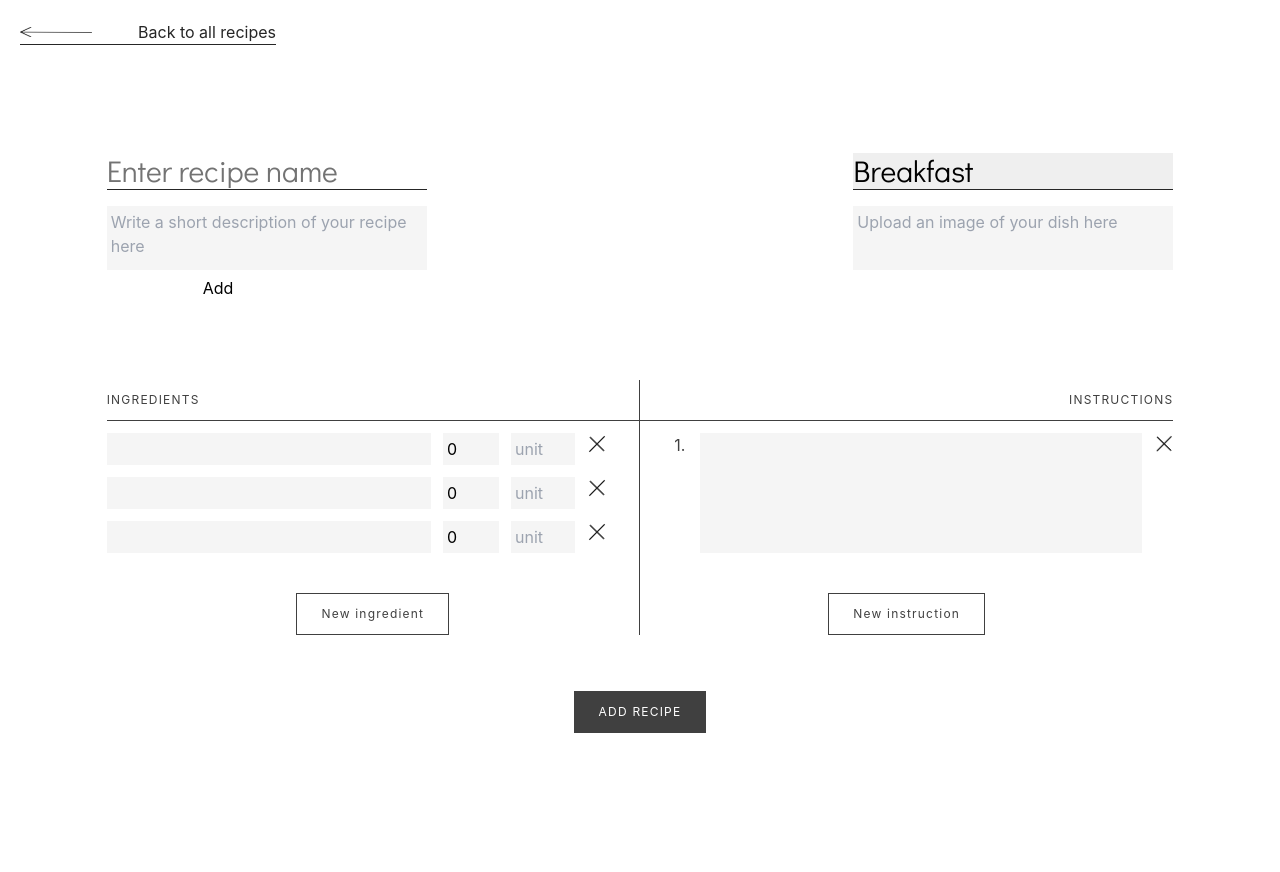
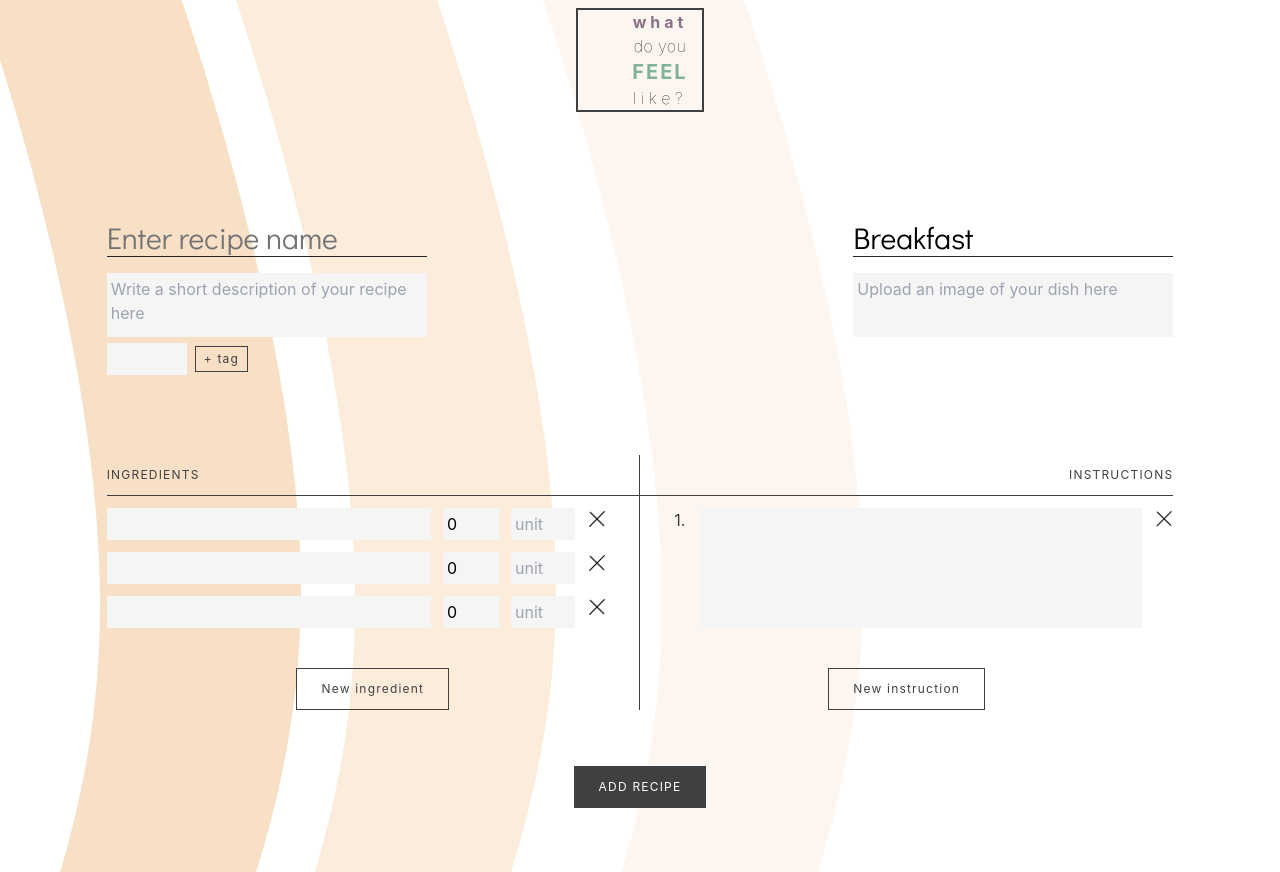
Before and after one commit to Johngn/recipes, a Next.js app: page /add-recipe in a window 1280 px wide. Before the commit the page ends 800 px from the top, so only its background shows below. Built offline with nearby package versions, Linux system fonts and the light colour scheme.

Commit message:
edit min heigh large pages + tags on add recipe

```diff
--- a/src/components/editRecipe.tsx
+++ b/src/components/editRecipe.tsx
@@ -4,6 +4,7 @@ import { categoryOptions } from "../../utils/constants";
 import Image from "next/image";
 import { useDropzone } from "react-dropzone";
 import { FunctionComponent, useState, useCallback } from "react";
+import Nav from "../components/nav";
 
 type EditProps = {
   createRecipe?: (newRecipe: recipeType) => Promise<void>;
@@ -172,11 +173,14 @@ const EditRecipe: FunctionComponent<EditProps> = ({
 
   return (
     <>
-      <div className="max-w-6xl w-10/12 mt-27 mx-auto flex justify-between animate-[appear2_1.3s_ease_1]">
+      <div className="min-h-screen bg-[url('/bg-yellow.png')] bg-no-repeat bg-fixed">
+        <div className="pt-2 max-w-screen-xl h-auto pb-2 mx-auto ">
+          <Nav />
+          <section className="max-w-6xl w-10/12 mt-27 mx-auto flex justify-between animate-[appear2_1.3s_ease_1]">
             <div>
               <input
                 placeholder="Enter recipe name"
-            className="w-80 border-b border-neutral-800 placeholder-neutral-500 font-gothic text-3xl text-neutral-700 transition duration-300 hover:bg-neutral-200 focus:bg-neutral-200"
+                className="w-80 border-b border-neutral-800 placeholder-neutral-500 font-gothic text-3xl text-neutral-700 transition duration-300 hover:bg-neutral-200 focus:bg-neutral-200 bg-transparent"
                 value={title}
                 onChange={e => setTitle(e.currentTarget.value)}
               />
@@ -188,25 +192,34 @@ const EditRecipe: FunctionComponent<EditProps> = ({
                   onChange={e => setDescription(e.target.value)}
                 />
               </div>
-          <div className="flex">
+              <div className="w-80 flex flex-wrap">
                 {tags.map((tag, i) => (
-              <div key={i} className="mr-2 bg-slate-500 rounded-lg p-1">
-                <button onClick={() => removeTag(i)}>{tag}</button>
-              </div>
+                  <button
+                    key={i}
+                    onClick={() => removeTag(i)}
+                    className="mr-2 mb-1 p-1 rounded-full border border-neutral-700 text-neutral-700 text-xs hover:bg-red-400"
+                  >
+                    {tag}
+                  </button>
                 ))}
-            <div>
+                <div className="flex items-center">
                   <input
                     value={newTag}
                     onChange={e => setNewTag(e.target.value)}
-                className="w-24"
+                    className="w-20 p-1 bg-neutral-100 resize-none transition duration-300 hover:bg-neutral-200 focus:bg-neutral-200"
                   />
-              <button onClick={addTagHandler}>Add</button>
+                  <button
+                    className="ml-2 px-2 py-1 text-xs tracking-widest border border-solid border-neutral-700 text-neutral-700 transition duration-300 hover:bg-[#f2d3ae]"
+                    onClick={addTagHandler}
+                  >
+                    + tag
+                  </button>
                 </div>
               </div>
             </div>
             <div>
               <select
-            className="appearance-none cursor-pointer w-80 border-b border-neutral-800 font-gothic text-3xl rounded-none transition duration-300 hover:bg-neutral-200 focus:bg-neutral-200"
+                className="appearance-none cursor-pointer w-80 border-b border-neutral-800 font-gothic text-3xl rounded-none transition duration-300 hover:bg-neutral-200 focus:bg-neutral-200 bg-transparent"
                 value={category}
                 onChange={e => setCategory(e.target.value)}
               >
@@ -226,9 +239,8 @@ const EditRecipe: FunctionComponent<EditProps> = ({
                 )}
               </div>
             </div>
-      </div>
-
-      <div className="max-w-6xl w-10/12 mt-20 mx-auto flex animate-[appear3_1.7s_ease_1]">
+          </section>
+          <section className="max-w-6xl w-10/12 mt-20 mx-auto flex animate-[appear3_1.7s_ease_1]">
             <div className="w-1/2 border-r border-neutral-700 text-center">
               <div className="sticky top-8">
                 <h2 className="py-3 text-xs text-left tracking-widest border-b border-neutral-700 text-neutral-700  uppercase">
@@ -272,7 +284,7 @@ const EditRecipe: FunctionComponent<EditProps> = ({
                   </div>
                 ))}
                 <button
-              className="mt-10 px-6 py-3 text-xs tracking-widest border border-solid border-neutral-700 text-neutral-700 transition duration-300 hover:bg-neutral-200"
+                  className="mt-10 px-6 py-3 text-xs tracking-widest border border-solid border-neutral-700 text-neutral-700 transition duration-300 hover:bg-[#f2d3ae]"
                   onClick={onAddIngredient}
                 >
                   New ingredient
@@ -304,20 +316,22 @@ const EditRecipe: FunctionComponent<EditProps> = ({
                 </div>
               ))}
               <button
-            className="mt-10 px-6 py-3 text-xs tracking-widest border border-solid border-neutral-700 text-neutral-700 transition duration-300 hover:bg-neutral-200"
+                className="mt-10 px-6 py-3 text-xs tracking-widest border border-solid border-neutral-700 text-neutral-700 transition duration-300 hover:bg-[#f2d3ae]"
                 onClick={onAddDirection}
               >
                 New instruction
               </button>
             </div>
-      </div>
-      <div className="my-14 text-center animate-[appear3_1.7s_ease_1]">
+          </section>
+          <section className="my-14 text-center animate-[appear3_1.7s_ease_1]">
             <button
               className="px-6 py-3 text-xs uppercase tracking-widest border border-solid border-neutral-700 text-white bg-neutral-700 transition-transform hover:scale-110 active:bg-neutral-500 active:translate-y-1"
               onClick={e => createRecipeHandler(e)}
             >
               Add recipe
             </button>
+          </section>
+        </div>
       </div>
     </>
   );
--- a/src/components/nav.tsx
+++ b/src/components/nav.tsx
@@ -1,10 +1,14 @@
 import { FunctionComponent } from "react";
+import Link from "next/link";
 
 const Nav: FunctionComponent = () => {
   return (
-    <div className="mx-auto w-36 h-26 border-2 border-neutral-700">
-      <p className="ml-16">
-        <span className="text-[#897286] font-bold tracking-[0.25em]">what</span>
+    <Link href={`/`}>
+      <button className="mx-auto block w-32 h-26 border-2 border-neutral-700">
+        <p className="ml-10">
+          <span className="text-[#897286] font-bold tracking-[0.25em]">
+            what
+          </span>
           <br />
           <span className="tracking-wide font-thin">do you</span> <br />
           <span className="font-bold text-xl tracking-widest text-[#81B297]">
@@ -13,7 +17,8 @@ const Nav: FunctionComponent = () => {
           <br />
           <span className="tracking-[.3em] font-thin">like?</span>
         </p>
-    </div>
+      </button>
+    </Link>
   );
 };
 
--- a/src/pages/add-recipe.tsx
+++ b/src/pages/add-recipe.tsx
@@ -20,21 +20,7 @@ const AddRecipe: FunctionComponent = () => {
 
   return (
     <>
-      <div className="max-w-screen-2xl mx-auto">
-        <Link href={`/`}>
-          <button className="w-64 mt-5 ml-5 items-center text-right text-neutral-800 flex border-b border-neutral-800 justify-between animate-[appear1_1s_ease_1]">
-            <Image
-              className=""
-              width={72}
-              height={10}
-              src="/arrow-symbol.png"
-              alt="arrow symbol"
-            />
-            <a>Back to all recipes</a>
-          </button>
-        </Link>
-        <EditRecipe createRecipe={createRecipe} />
-      </div>
+      <EditRecipe createRecipe={createRecipe} />
     </>
   );
 };
--- a/src/pages/index.tsx
+++ b/src/pages/index.tsx
@@ -26,7 +26,7 @@ const Home: FunctionComponent<HomeProps> = ({ recipes }) => {
   return (
     <>
       <HeadWrapper />
-      <div className="bg-[url('/bg-green.png')] bg-no-repeat bg-fixed">
+      <div className="min-h-screen bg-[url('/bg-green.png')] bg-no-repeat bg-fixed">
         <div className="pt-2 max-w-screen-xl h-auto pb-2 mx-auto ">
           <Nav />
           <section className="mt-10 sm:mt-20 mb-10 flex flex-col sm:flex-row items-center sm:items-end sm:justify-center animate-[appear2_1.3s_ease_1]">
--- a/utils/constants.ts
+++ b/utils/constants.ts
@@ -2,8 +2,8 @@ export const categoryOptions = [
   "Breakfast",
   "Snacks",
   "Lunch",
-  "Indian",
-  "Asian",
+  "Dinner",
+  "Dessert",
 ];
 
 export const awsImageUrl =
```
Also changed, not shown: public/bg-green.png, public/bg-yellow.png. Lines whose indentation alone changed are shown as unchanged.
